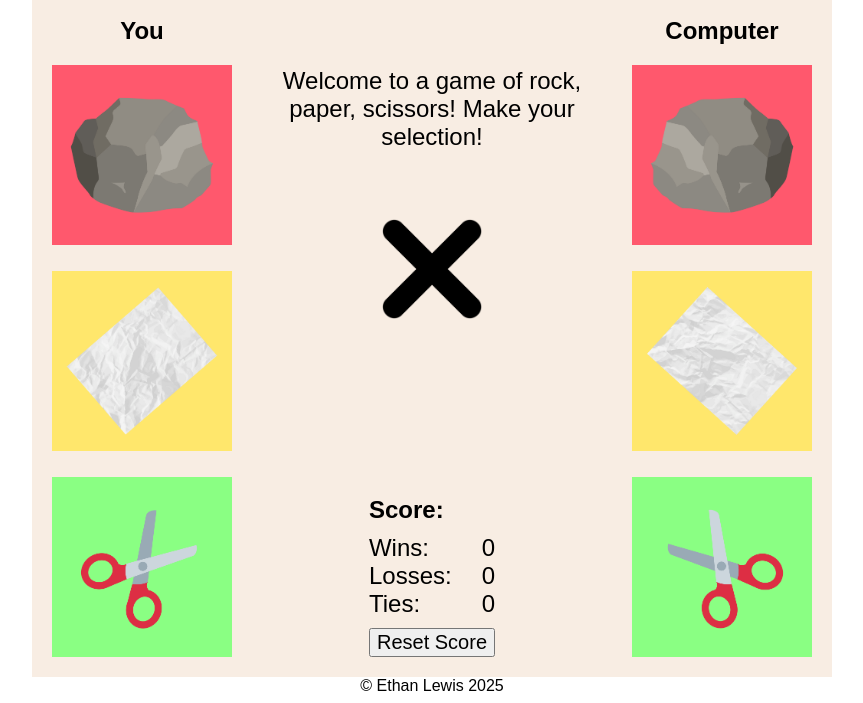
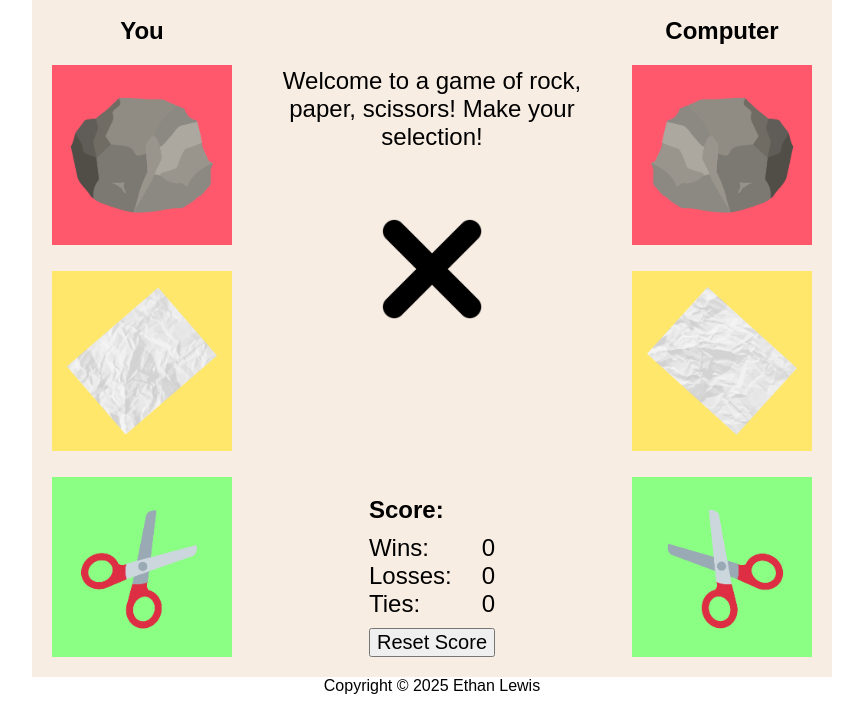
Before and after one commit to elewis06/OdinRockPaperScissors, a plain HTML site: page index.html in a window 1280 px wide. Shown: the part 131-834 px from the top of the page, without its empty margins (208-1071 px from the left). Drawn offline with Linux system fonts and the light colour scheme.

Commit message:
Modify copyright.

```diff
--- a/index.html
+++ b/index.html
@@ -55,7 +55,7 @@
             <img class="console-item versus-img" src="./images/versus-img.png" alt="User versus computer">
         </div>
 
-        <div class="copyright">© Ethan Lewis 2025</div>
+        <div class="copyright">Copyright © 2025 Ethan Lewis</div>
         <script src="./javascript.js"></script>
     </body>
 </html>
```
